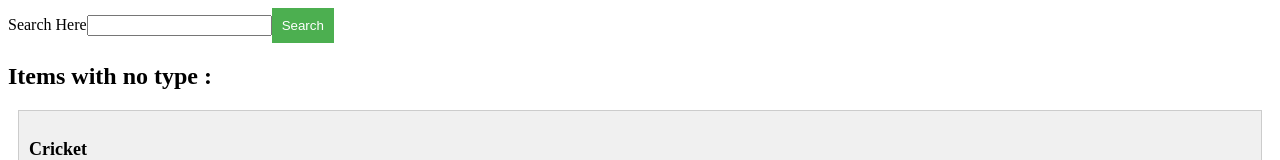
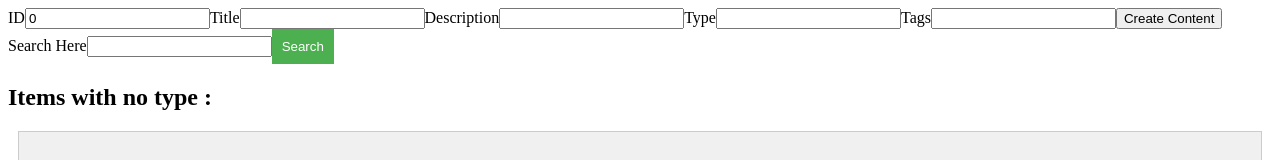
Before and after one commit to Sajan81/Gurs_Singh_MyFavouriteSports, an Angular app in the folder MyFavouriteSports/: page / in a window 1280 px wide. Shown: the top 160 px of the page. Built offline with nearby package versions, Linux system fonts and the light colour scheme.

Commit message:
this is my assignment 5

```diff
--- a/MyFavouriteSports/src/app/app.module.ts
+++ b/MyFavouriteSports/src/app/app.module.ts
@@ -7,13 +7,15 @@ import { AppComponent } from './app.component';
 import { ContentListComponent } from './content-list/content-list.component';
 import { ContentTypeFilterPipe } from './content-type-filter.pipe';
 import { HoverAffectDirective } from './hover-affect.directive';
+import { CreateContentComponent } from './create-content/create-content.component';
 
 @NgModule({
   declarations: [
     AppComponent,
     ContentListComponent,
     ContentTypeFilterPipe,
-    HoverAffectDirective
+    HoverAffectDirective,
+    CreateContentComponent
   ],
   imports: [
     BrowserModule,
--- a/MyFavouriteSports/src/app/content-list/content-list.component.html
+++ b/MyFavouriteSports/src/app/content-list/content-list.component.html
@@ -1,3 +1,5 @@
+<app-create-content (contentAdded)="onContentAdded($event)"> </app-create-content>
+
   <div class="search-container">
     <label class="search-label">Search Here</label>
     <input type="text" [(ngModel)]="inputValue" class="search-input">
--- a/MyFavouriteSports/src/app/content-list/content-list.component.ts
+++ b/MyFavouriteSports/src/app/content-list/content-list.component.ts
@@ -8,6 +8,18 @@ import { Content} from '../helper-files/content-interface'
   styleUrl: './content-list.component.scss'
 })
 export class ContentListComponent {
+
+  onContentAdded(newContent: Content) {
+    // Handle the addition of new content here
+    console.log('New content added:', newContent);
+   // Push the new content to the contentArray
+    // let newContentArray = this.contentArray;
+    // newContentArray.push(newContent);
+    // this.contentArray = newContentArray;
+    this.contentArray = [...this.contentArray, newContent];
+
+
+  }
 
   name : string | undefined;
    contentArray: Content[] = [];
--- /dev/null
+++ b/MyFavouriteSports/src/app/create-content/create-content.component.html
@@ -0,0 +1,18 @@
+<div class="form">
+    <label for="id">ID</label>
+    <input type="number" id="id" [(ngModel)]="id">
+
+    <label for="title">Title</label>
+    <input type="text" id="title" [(ngModel)]="title">
+
+    <label for="description">Description</label>
+    <input type="text" id="description" [(ngModel)]="description">
+
+    <label for="type">Type</label>
+    <input type="text" id="type" [(ngModel)]="type">
+
+    <label for="tags">Tags</label>
+    <input type="text" id="tags" [(ngModel)]="tags">
+
+    <button (click)="createContent()">Create Content</button>
+  </div>
--- /dev/null
+++ b/MyFavouriteSports/src/app/create-content/create-content.component.scss
@@ -0,0 +1,3 @@
+form{
+    border: 2px solid black;
+}
--- /dev/null
+++ b/MyFavouriteSports/src/app/create-content/create-content.component.ts
@@ -0,0 +1,45 @@
+import { Component, Output, EventEmitter } from '@angular/core';
+import { Content } from '../helper-files/content-interface';
+
+@Component({
+  selector: 'app-create-content',
+  templateUrl: './create-content.component.html',
+  styleUrls: ['./create-content.component.scss']
+})
+export class CreateContentComponent {
+  @Output() contentAdded = new EventEmitter<Content>();
+//to add new content in content array
+  id: number = 0;
+  title: string = '';
+  description: string = ''; // Assigning default value to description
+  creator: string = '';
+  imgURL: string | undefined;
+  type: string | undefined;
+  tags: string[] = [];
+
+  createContent() {
+    const newContent: Content = {
+      id: this.id,
+      title: this.title,
+      description: this.description,
+      creator: this.creator,
+      imgURL: this.imgURL,
+      type: this.type,
+      tags: this.tags
+    };
+
+    this.contentAdded.emit(newContent);
+    // Clear input fields after emitting the new content
+    this.clearFields();
+  }
+
+  clearFields() {
+    this.id = 0;
+    this.title = '';
+    this.description = '';
+    this.creator = '';
+    this.imgURL = '';
+    this.type = '';
+    this.tags = [];
+  }
+}
```
Also changed, not shown: 2 other files (tests, documents, lock files or other folders).
